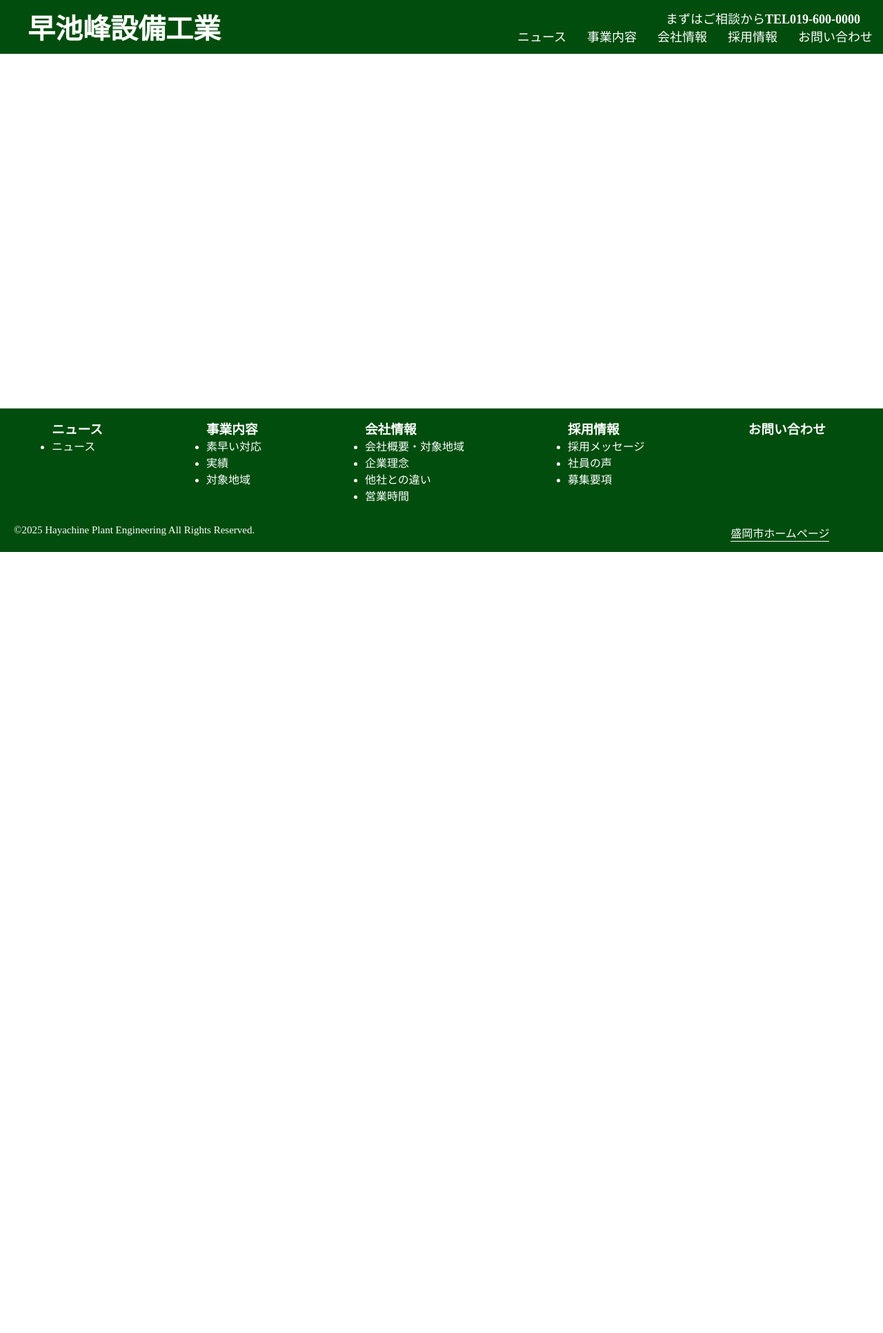
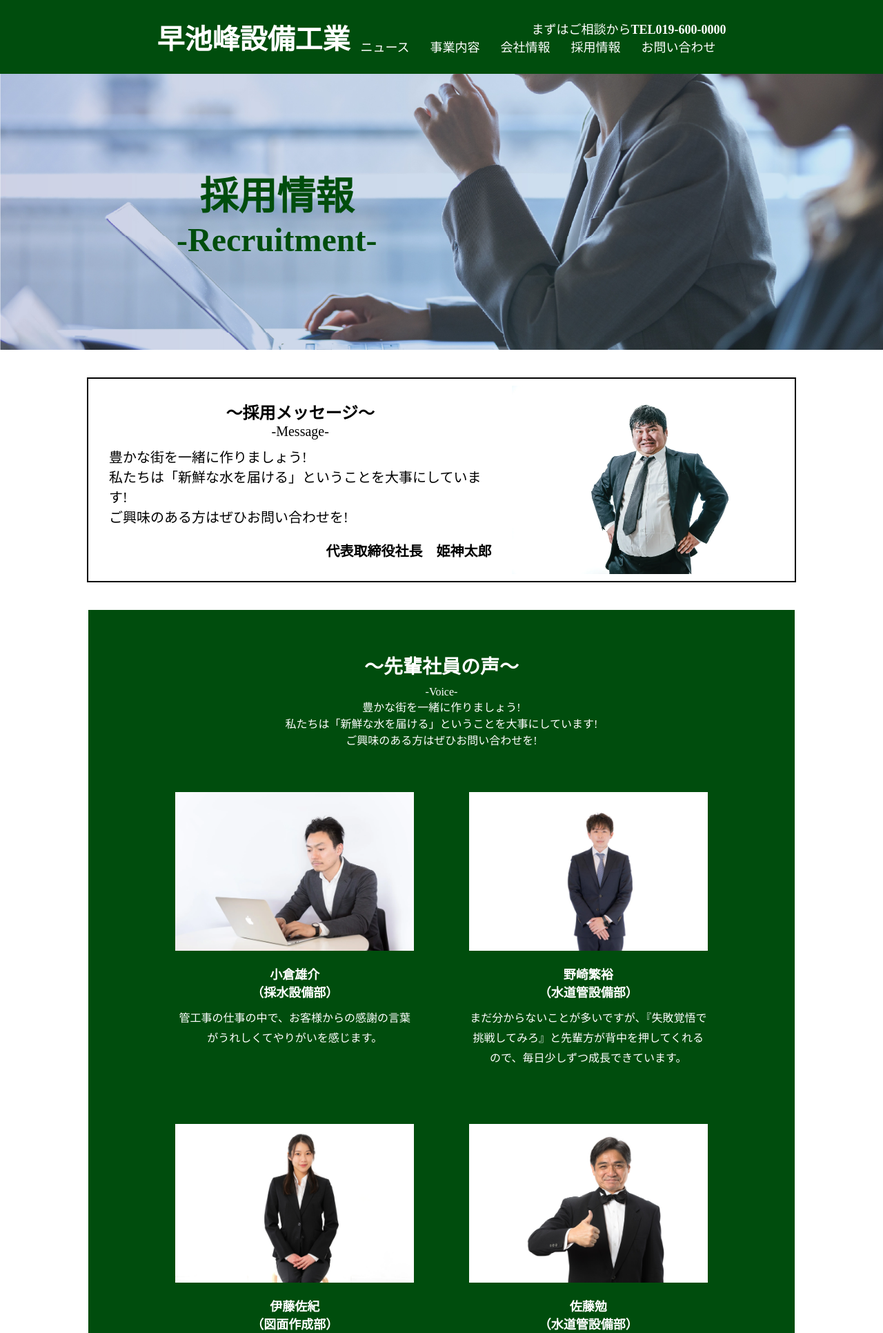
Before and after one commit to sugata0216/hayachine-plant-engineering, a Django app: page /recruitment/ in a window 1280 px wide. Shown: the top 1932 px of the page at 69% size. Before the commit the page ends 800 px from the top, so only its background shows below. Run offline with Django 5.2, Linux system fonts and the light colour scheme.

Commit message:
recruit_mentの作成

```diff
--- a/static/css/base.css
+++ b/static/css/base.css
@@ -4,24 +4,28 @@
     font-family: '游ゴシック', 'Yu Gothic';
     margin: 0;
     padding: 0;
+    /* outline: 2px red solid; */
 }
 
-html {
+header, footer{
     color: #ffffff;
     background-color: #ffffff;
-    display: flex;
-    padding-top: 8px;
-    padding-bottom: 8px;
+}
 
+
+html {
+    width: 100%;
 }
 
 .footer-logo{
     display: flex;
+    justify-content: center;
+    left: 0%;
 }
 
 .footer-content{
     display: flex;
-    margin: 15px 20px;
+    margin: 0 20px;
 }
 
 .footer-content p{
@@ -35,11 +39,10 @@ html {
 
 footer{
     background-color: #004D0D;
-    bottom: 0;
-    position: fixed;
     justify-content: center;
     align-items: flex-start;
-    width: 100%;
+    height: 200px;
+    bottom: 0;
 }
 
 footer ul{
@@ -54,19 +57,17 @@ a {
 
 header {
     background-color: #004D0D;
-    top: 0;
-    position: fixed;
-    justify-content: center;
-    align-items: flex-start;
-    width: 100%;
-    padding: 10px 0;
-
+    display: flex;
+    align-items: center;
+    justify-content: space-around;
+    height: 107px;
+    padding: 0 50px;
 }
 
-header nav{
+.header-background{
     display: flex;
     align-items: center;
-    justify-content: space-between;
+    /* justify-content: space-between; */
 }
 
 header ul{
@@ -79,18 +80,17 @@ header ul a{
 }
 
 .header-logo{
-    display: block;
+    display: flex;
     flex-direction: column;
-
-
+    align-items: flex-end;
+    margin-left: 0;
 }
 
 .TEL{
     font-size: 18px;
-    padding-left: 230px;
+
 }
 
 header h1{
-    margin-left: 40px;
     font-size: 40px;
 }
--- /dev/null
+++ b/static/css/recruit_ment.css
@@ -0,0 +1,164 @@
+@charset "UTF-8";
+
+body{
+    margin: 0;
+    padding: 0;
+    color: #000;
+    font-family: "Helvetica Neue", "Yu Gothic", "Meiryo", sans-serif;
+    font-size: 16px;
+}
+
+.recruit-header{
+    height: 400px;
+    background-image: url("../images/recruitment.jpg");
+    background-size: cover;
+    background-position: center;
+    position: relative;
+}
+
+.title{
+    position: absolute;
+    top: 50%;
+    left: 20%;
+    transform: translateY(-50%);
+    color: #fff;
+}
+
+.title h2{
+    font-size: 56px;
+    margin: 0;
+    color: #004D0D;
+    text-align: center;
+}
+
+.title p{
+    text-align: center;
+    color: #004D0D;
+    font-size: 48px;
+    font-weight: bold;
+}
+
+.Message{
+    width: 80%;
+    margin: 40px auto;
+    display: flex;
+    align-items: center;
+    border: 2px solid #000;
+}
+
+.Message-background{
+    width: 60%;
+    padding: 30px;
+    font-size: 20px;
+}
+
+.MessageTopfont{
+    text-align: center;
+}
+
+.MessageTopfont h3{
+    font-size: 24px;
+}
+
+.MessageTopfont p{
+  text-align: center;
+  margin-bottom: 10px;
+}
+
+.ceo-name{
+    margin-top: 20px;
+    font-weight: bold;
+    text-align: right;
+}
+
+.ceo-image{
+    width: 40%;
+    max-width: 450px;
+    height: auto;
+}
+
+.voice{
+    background-color: #004D0D;
+    color: #fff;
+    padding: 60px 0;
+    margin-left: 10%;
+    margin-right: 10%;
+}
+
+.voice-background{
+    text-align: center;
+    margin-bottom: 40px;
+}
+
+.VoiveTopfont h3{
+    font-size: 28px;
+    margin-bottom: 10px;
+}
+
+.voice-item-set{
+    width: 80%;
+    margin: 0 auto;
+    display: grid;
+    grid-template-columns: repeat(2, 1fr);
+    gap: 32px;
+}
+
+.voice-item1,
+.voice-item2{
+    display: contents;
+}
+
+.voice-item{
+    padding: 24px;
+    text-align: center;
+    border-radius: 8px;
+}
+
+.voice-image{
+    width: 100%;
+    max-height: 300px;
+    object-fit: cover;
+    margin-bottom: 16px;
+}
+
+.voice-item h3{
+    font-size: 18px;
+    margin-bottom: 12px;
+}
+
+.voice-item p{
+    line-height: 1.8;
+}
+
+.Requirements{
+    text-align: center;
+    margin: 60px 0;
+}
+
+.requirements-title span {
+  font-size: 14px;
+}
+
+.requirements-table {
+  width: 100%;
+  max-width: 1100px;
+  margin: 0 auto;
+  margin-top: 1.25rem;
+  border-collapse: collapse;
+}
+
+.requirements-table th,
+.requirements-table td {
+  border: 2px solid #333;
+  padding: 20px 10px;
+  font-size: 24px;
+  vertical-align: middle;
+  text-align: left;
+}
+
+.requirements-table th {
+  width: 30%;
+  background-color: #d3d3d3;
+  text-align: left;
+  font-weight: normal;
+}
--- a/templates/base.html
+++ b/templates/base.html
@@ -10,7 +10,7 @@
 </head>
 <body>
     <header>
-        <nav>
+        <div class="header-background">
             <h1>早池峰設備工業</h1>
             <div class="header-logo">
                 <a class="TEL">まずはご相談から<strong>TEL019-600-0000</strong></a>
@@ -22,7 +22,7 @@
                     <a href="#">お問い合わせ</a>
                 </ul>
             </div>
-        </nav>
+        </div>
     </header>
 
     {% block body %}{% endblock %}
--- a/templates/main/recruit_ment.html
+++ b/templates/main/recruit_ment.html
@@ -1,13 +1,111 @@
 {% extends "base.html" %}
-<!DOCTYPE html>
-<html lang="ja">
-<head>
-    <meta charset="UTF-8">
-    <meta name="viewport" content="width=device-width, initial-scale=1.0">
-    <title>採用情報</title>
-</head>
+{% load static %}
+{% block title %}Recruitment{% endblock %}
+{% block css %}<link rel="stylesheet" href="{% static 'css/recruit_ment.css' %}">{% endblock %}
+
+{% block body %}
 <body>
-    <h1>採用情報</h1>
+    <div class="recruit-header">
+        <div class="title">
+            <h2>採用情報</h2>
+            <p>-Recruitment-</p>
+        </div>
+        {% comment %} <img src="{% static 'images/recruitment.jpg' %}" alt="採用情報メイン画像" class="recruit-main-image"> {% endcomment %}
+    </div>
+    <div class="Message">
+        <div class="Message-background">
+            <div class="MessageTopfont">
+                <h3>～採用メッセージ～</h3>
+                <p>-Message-</p>
+            </div>
+            <p>豊かな街を一緒に作りましょう!</p>
+            <p>私たちは「新鮮な水を届ける」ということを大事にしています!</p>
+            <p>ご興味のある方はぜひお問い合わせを! </p>
+            <p class="ceo-name">代表取締役社長　姫神太郎</p>
+        </div>
+        <img src="{% static 'images/TOP.webp' %}" alt="代表取締役社長" class="ceo-image">
+    </div>
 
+    <div class="voice">
+        <div class="voice-background">
+            <div class="VoiveTopfont">
+                <h3>～先輩社員の声～</h3>
+                <p>-Voice-</p>
+            </div>
+            <p>豊かな街を一緒に作りましょう!</p>
+            <p>私たちは「新鮮な水を届ける」ということを大事にしています!</p>
+            <p>ご興味のある方はぜひお問い合わせを! </p>
+        </div>
+
+
+        <div class="voice-item-set">
+
+            <div class="voice-item1">
+            <div class="voice-item">
+                <img src="{% static 'images/ogu-ra.webp' %}" alt="先輩A" class="voice-image">
+                <div class="voive-text">
+                <h3>小倉雄介<br>（採水設備部）</h3>
+                </div>
+                <p>管工事の仕事の中で、お客様からの感謝の言葉がうれしくてやりがいを感じます。</p>
+            </div>
+
+            <div class="voice-item">
+                <img src="{% static 'images/nozaki (1).jpg' %}" alt="先輩B" class="voice-image">
+                <div class="voive-text">
+                <h3>野崎繁裕<br>（水道管設備部）</h3>
+                </div>
+                <p>まだ分からないことが多いですが、『失敗覚悟で挑戦してみろ』と先輩方が背中を押してくれるので、毎日少しずつ成長できています。</p>
+            </div>
+            </div>
+
+            <div class="voice-item2">
+            <div class="voice-item">
+                <img src="{% static 'images/ito.jpg' %}" alt="先輩C" class="voice-image">
+                <div class="voive-text">
+                <h3>伊藤佐紀<br>（図面作成部）</h3>
+                </div>
+                <p>若い社員が成長していく姿を見るのも楽しみで、技術を次の世代に伝えていくことが私の使命だと思っています。</p>
+            </div>
+
+            <div class="voice-item">
+                <img src="{% static 'images/sato.jpg' %}" alt="先輩D" class="voice-image">
+                <div class="voive-text">
+                <h3>佐藤勉<br>（水道管設備部）</h3>
+                </div>
+                <p>最初は工具の名前も分からず不安でしたが、先輩が丁寧に教えてくれたおかげで、今では現場を任されることも増えました。</p>
+            </div>
+            </div>
+
+        </div>
+    </div>
+
+    <div class="Requirements">
+        <h1>～募集要項～</h1>
+        <p>Requirements</p>
+
+        <table class="requirements-table">
+            <tr>
+            <th>勤務地</th>
+            <td>〒020-0021 岩手県盛岡市中央通3丁目12-2</td>
+            </tr>
+            <tr>
+            <th>業務内容</th>
+            <td>一般住宅・ビル等の採水設備工事 / 水道管設備工事 / 管工事</td>
+            </tr>
+            <tr>
+            <th>求める人材</th>
+            <td>図面が作成できる方・大卒の方</td>
+            </tr>
+            <tr>
+            <th>勤務時間</th>
+            <td>8:00～17:00</td>
+            </tr>
+            <tr>
+            <th>休日</th>
+            <td>日曜、第2・第4土曜、国民の祝日</td>
+            </tr>
+        </table>
+    </div>
 </body>
-</html>
+{% comment %} {% include 'components/contact_cta.html' %} {% endcomment %}
+{% endblock %}
```
Also changed, not shown: static/images/TOP.webp (added), static/images/ito.jpg (added), static/images/nozaki (1).jpg (added), static/images/ogu-ra.webp (added), static/images/ogura.jpg (added), static/images/recruitment.jpg (added), static/images/sato.jpg (added).
